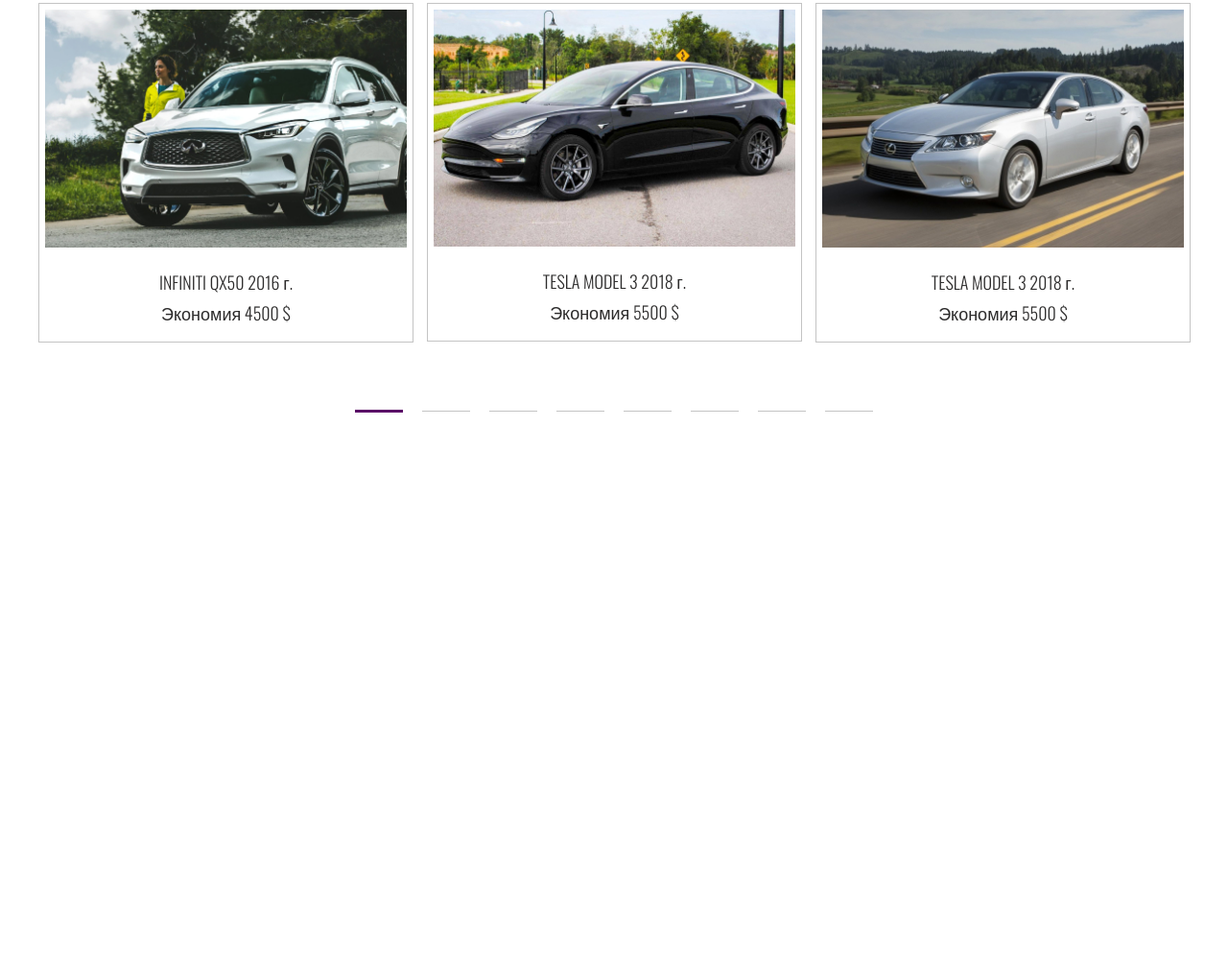
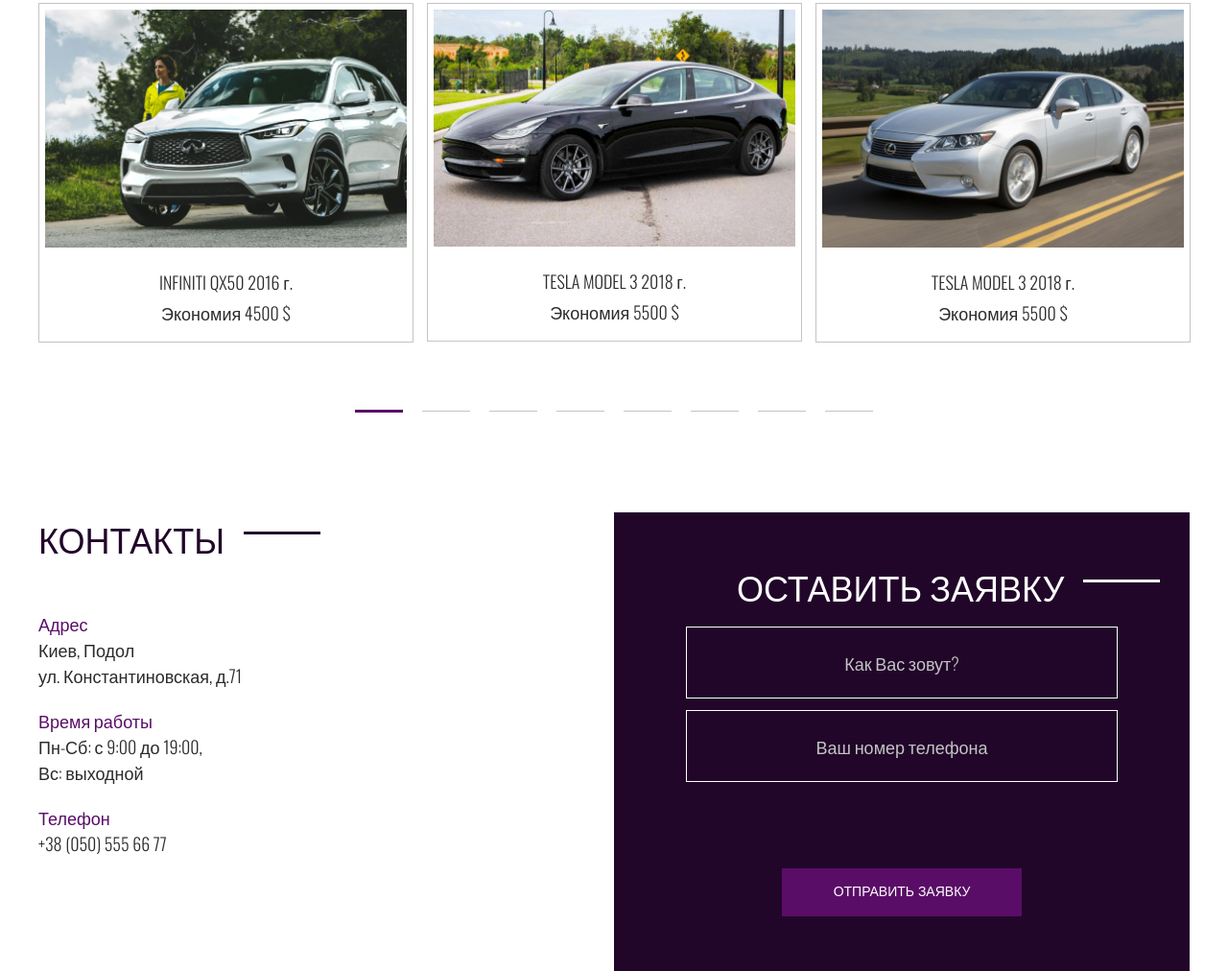
Before and after one commit to Anna-Shy/Car_from_USA_site, a plain HTML site: page index.html in a window 1280 px wide. Shown: the part 2909-3921 px from the top of the page at 96% size. Before the commit the page ends 3443 px from the top, so only its background shows below. Drawn offline with nearby package versions, Linux system fonts and the light colour scheme.

Commit message:
Add section contacts

```diff
--- a/css/style.css
+++ b/css/style.css
@@ -322,3 +322,65 @@
   background-color: #5a0d67;
   height: 3px;
 }
+
+.contacts__inner {
+  display: flex;
+  justify-content: space-between;
+}
+
+.contacts__list {
+  list-style: none;
+}
+
+.contacts__item {
+  margin-bottom: 20px;
+}
+
+.contacts__item-title {
+  color: #5a0d67;
+}
+
+.contacts__form {
+  background-color: #21062a;
+  padding: 50px 75px 57px;
+  text-align: center;
+}
+
+.contacts__title {
+  color: #fff;
+  margin-bottom: 16px;
+  margin-left: 53px;
+  text-align: left;
+}
+
+.contacts__title::after {
+  background-color: #fff;
+}
+
+.contacts__input {
+  background-color: transparent;
+  width: 450px;
+  height: 75px;
+  color: #fff;
+  border: 1px solid #fff;
+  margin-bottom: 12px;
+  display: block;
+  font-size: 24px;
+  padding: 0 15px;
+}
+
+.contacts__input::placeholder {
+  text-align: center;
+  font-family: "Oswald", sans-serif;
+  font-size: 18px;
+  line-height: 27;
+  font-weight: 300;
+  color: #c4c4c4;
+}
+
+.contacts__btn {
+  border: none;
+  color: #fff;
+  margin-top: 78px;
+  cursor: pointer;
+}
--- a/index.html
+++ b/index.html
@@ -224,6 +224,43 @@
     </div>
   </section>
 
+  <section class="contacts">
+    <div class="container">
+      <div class="contacts__inner">
+        <div class="contacts__info">
+          <h2 class="title">КОНТАКТЫ</h2>
+          <ul class="contacts__list">
+            <li class="contacts__item">
+              <p class="contacts__item-title">Адрес</p>
+              <p class="contacts__item-text">
+                Киев, Подол <br>
+                ул. Константиновская, д.71
+              </p>
+            </li>
+            <li class="contacts__item">
+              <p class="contacts__item-title">Время работы</p>
+              <p class="contacts__item-text">
+                Пн-Сб: с 9:00 до 19:00, <br>
+                Вс: выходной
+              </p>
+            </li>
+            <li class="contacts__item">
+              <p class="contacts__item-title">Телефон</p>
+              <p class="contacts__item-text">+38 (050) 555 66 77</p>
+            </li>
+          </ul>
+        </div>
+
+        <form class="contacts__form">
+          <h2 class="title contacts__title">Оставить заявку</h2>
+          <input class="contacts__input" type="text" placeholder="Как Вас зовут?">
+          <input class="contacts__input" type="text" placeholder="Ваш номер телефона">
+          <button class="contacts__btn button" type="submit">Отправить заявку</button>
+        </form>
+      </div>
+    </div>
+  </section>
+
   <script src="https://ajax.googleapis.com/ajax/libs/jquery/3.4.1/jquery.min.js"></script>
   <script src="js/slick.min.js"></script>
   <script src="js/jquery.fancybox.min.js"></script>
```
